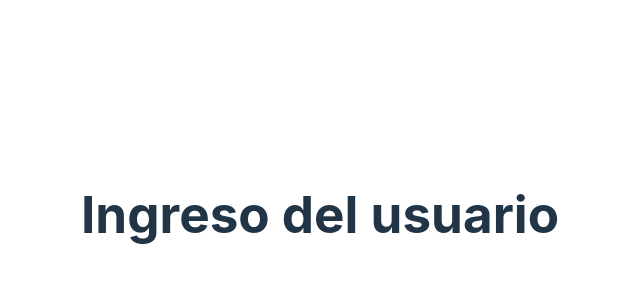
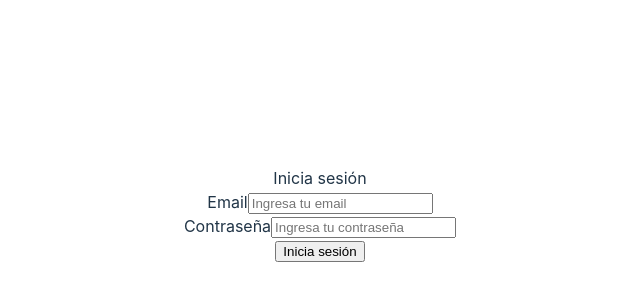
Before and after one commit to ngpalma/Pedidos, a React (Vite) app in the folder client/: page / in a window 1280 px wide. Shown: the part 186-486 px from the top of the page, without its empty margins (320-960 px from the left). Built offline with nearby package versions, Linux system fonts and the light colour scheme.

Commit message:
componente login, primera parte ya funciona

```diff
--- a/client/src/redux/actions.js
+++ b/client/src/redux/actions.js
@@ -6,6 +6,7 @@ import {
   GET_CLIENT_DETAIL,
   GET_PRODUCT_DETAIL,
   REGISTER_USER,
+  LOGIN_USER,
 } from "./type";
 
 //------------------------PRODUCTS ACTIONS------------------------
@@ -79,3 +80,16 @@ export const registerUser = (user) => {
     }
   };
 };
+
+export const loginUser = (inputs) => {
+  return async function (dispatch) {
+    try {
+      const { data } = await axios.post(`/auth/login`, inputs);
+      if (data) {
+        dispatch({ type: LOGIN_USER, payload: data });
+      }
+    } catch (error) {
+      console.log(error);
+    }
+  };
+};
--- a/client/src/redux/reducer.js
+++ b/client/src/redux/reducer.js
@@ -4,6 +4,7 @@ import {
   GET_CLIENT_DETAIL,
   GET_PRODUCT_DETAIL,
   REGISTER_USER,
+  LOGIN_USER,
 } from "./type";
 
 const initialState = {
@@ -19,6 +20,7 @@ const initialState = {
   //------------------------USERS STATES------------------------
   allUsers: [],
   userDetail: {},
+  userLogin: {},
   isAuthenticated: false, //para saber si esta logueado el usuario
 
   //------------------------PAGINATION STATES------------------------
@@ -56,6 +58,11 @@ const rootReducer = (state = initialState, { type, payload }) => {
         ...state,
         allUsers: payload,
       };
+    case LOGIN_USER:
+      return {
+        ...state,
+        userLogin: payload,
+      };
     //------------------------PAGINATION------------------------
 
     //------------------------DEFAULT------------------------
--- a/client/src/redux/type.js
+++ b/client/src/redux/type.js
@@ -8,6 +8,7 @@ const GET_CLIENT_DETAIL = "GET_CLIENT_DETAIL";
 
 //USERS
 const REGISTER_USER = "REGISTER_USER";
+const LOGIN_USER = "LOGIN_USER";
 
 export {
   GET_PRODUCTS,
@@ -15,4 +16,5 @@ export {
   GET_CLIENT_DETAIL,
   GET_PRODUCT_DETAIL,
   REGISTER_USER,
+  LOGIN_USER,
 };
--- a/client/src/views/Login/Login.jsx
+++ b/client/src/views/Login/Login.jsx
@@ -1,9 +1,60 @@
+import { useState } from "react";
+import { useDispatch } from "react-redux";
+import { loginUser } from "../../redux/actions";
+
 const Login = () => {
-    return (
+  const dispatch = useDispatch();
+  const [loginData, setLoginData] = useState({
+    email: "",
+    password: "",
+  });
+  const infoLogin = (e) => {
+    setLoginData({ ...loginData, [e.target.name]: e.target.value });
+  };
+  const handleSubmit = (e) => {
+    e.preventDefault();
+    dispatch(loginUser(loginData));
+    alert("Usuario logueado");
+  };
+  // const handleLogin = () => {
+  //   // Aquí podrías agregar la lógica de autenticación
+  //   alert("¡Bienvenido Usuario!");
+  // };
+
+  return (
+    <div>
+      <div>Inicia sesión</div>
       <div>
-        <h1>Ingreso del usuario</h1>
+        <form onSubmit={handleSubmit}>
+          <div>
+            <div>
+              <span>Email</span>
+              <input
+                type="text"
+                placeholder="Ingresa tu email"
+                name="email"
+                value={loginData.email}
+                onChange={infoLogin}
+              />
+            </div>
+            <div>
+              <span>Contraseña</span>
+              <input
+                type="password"
+                placeholder="Ingresa tu contraseña"
+                name="password"
+                value={loginData.password}
+                onChange={infoLogin}
+              />
+            </div>
+          </div>
+          <div>
+            <input type="submit" value="Inicia sesión" />
+          </div>
+        </form>
       </div>
-    );
-  };
+    </div>
+  );
+};
 
-  export default Login;
+export default Login;
```
